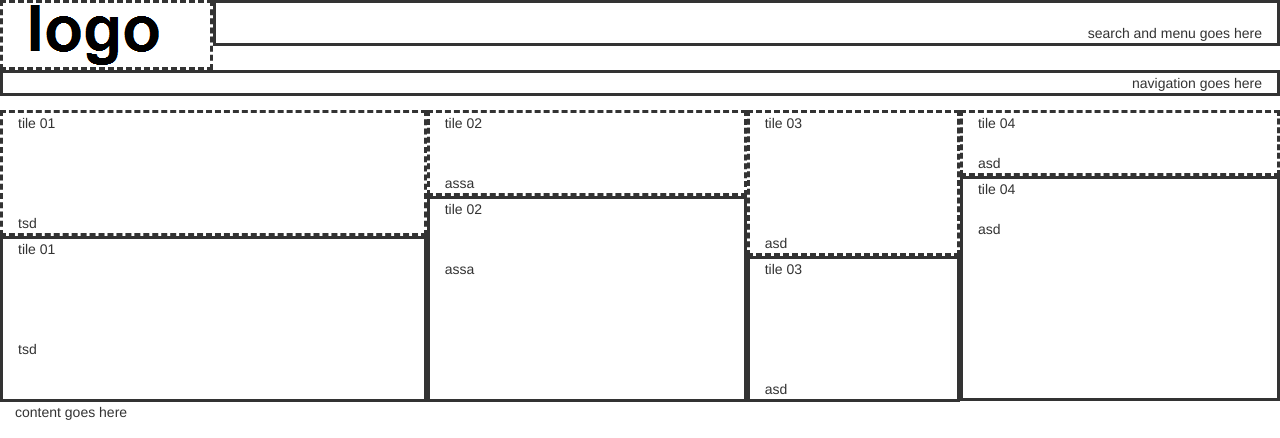
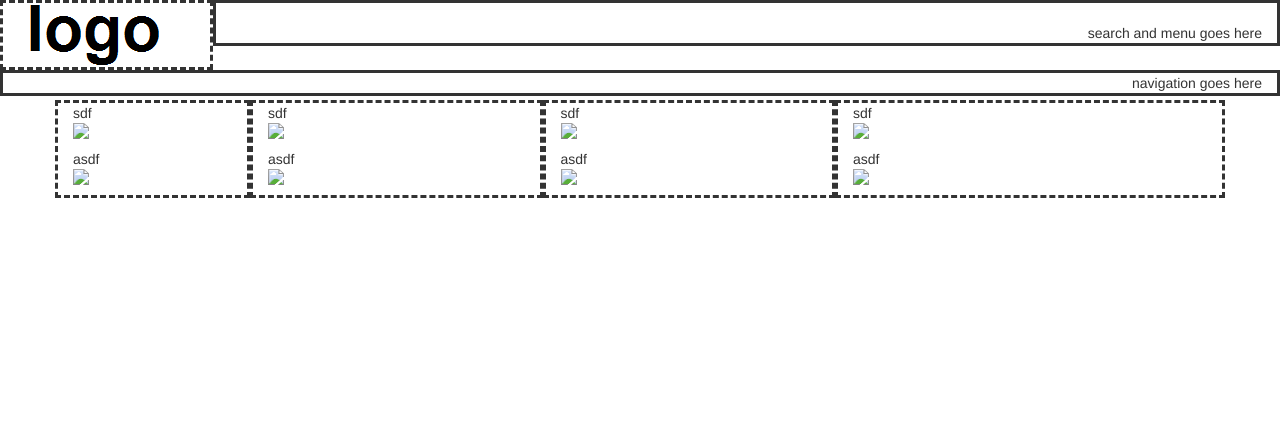
Before and after one commit to digimarketingteam/New-Repository, a PHP site: page /Homepage.html in a window 1280 px wide. Shown: the top 438 px of the page. Run offline with PHP 8.4, Linux system fonts and the light colour scheme; some libraries are stand-ins or nearby versions.

Commit message:
changed tiles form

```diff
--- a/Homepage.html
+++ b/Homepage.html
@@ -22,6 +22,67 @@
 	</div>
 
 
+	<div class="container tiles">
+		<div class="row">
+			<div class="col-lg-2 left1">
+				<div class="tilerow1">
+					sdf
+					<p>
+					<img src="#"></img>
+					</p>
+				</div>
+				<div class="tilerow2">
+					asdf
+					<p>
+					<img src="#"></img>
+					</p>
+				</div>
+			</div>
+			<div class="col-lg-3 left2">
+				<div class="tilerow3">
+					sdf
+					<p>
+					<img src="#"></img>
+					</p>
+				</div>
+				<div class="tilerow4">
+					asdf
+					<p>
+					<img src="#"></img>
+					</p>
+				</div>
+			</div>
+			<div class="col-lg-3 right1">
+				<div class="tilerow5">
+					sdf
+					<p>
+					<img src="#"></img>
+					</p>
+				</div>
+				<div class="tilerow6">
+					asdf
+					<p>
+					<img src="#"></img>
+					</p>
+				</div>
+			</div>
+			<div class="col-lg-4  right2">
+				<div class="tilerow7">
+					sdf
+					<p>
+					<img src="#"></img>
+					</p>
+				</div>
+				<div class="tilerow8">
+					asdf
+					<p>
+					<img src="#"></img>
+					</p>
+				</div>
+			</div>
+		</div>
+	</div>
+	<!--
 	<div class="row3">
 		<div class="col-lg-4"> tile 01
 			<br><br><br><br><br> tsd
@@ -35,6 +96,7 @@
 		<div class="col-lg-3"> tile 04
 			<br><br>asd
 		</div>
+
 	</div>
 	<div class="row4">
 		<div class="col-lg-4 s"> tile 01
@@ -55,7 +117,7 @@
 		<div class="col-lg-8 pull-lg-2"> content goes here
 		</div>
 	</div>
-	<!-- Test !-->
+	!-->
 
 	<script src="http://code.jquery.com/jquery-latest.min.js"></script>
 	<script src="js/bootstrap.min.js"></script>
--- a/css/custom.css
+++ b/css/custom.css
@@ -47,3 +47,6 @@
 .row3 {
 	padding-top: 110px;
 }
+.container.tiles {
+	padding-top: 100px;
+}
```
